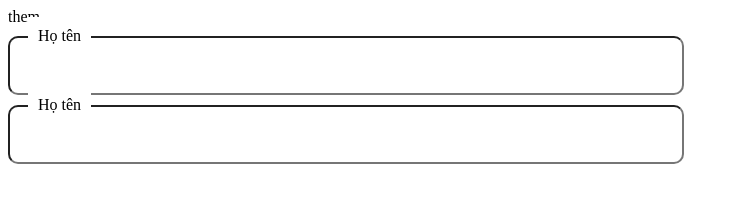
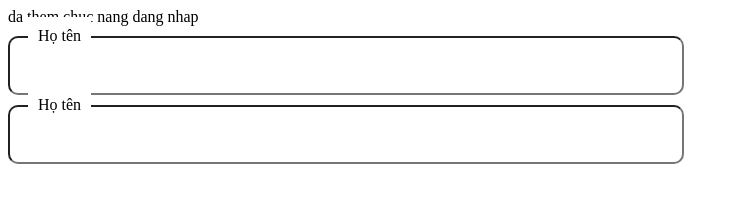
Before and after one commit to vugiakhanh2610/discussion, a plain HTML site: page index.html in a window 1280 px wide. Shown: the whole page, without its empty margins (0-739 px from the left). Drawn offline with Linux system fonts and the light colour scheme.

Commit message:
them chuc nang dang nhap

```diff
--- a/index.html
+++ b/index.html
@@ -36,7 +36,7 @@
 </head>
 <body>
   <form action="">
-  <div>them</div>
+  <div>da them chuc nang dang nhap</div>
     <div class="form">
          <input type="text" class="form-input"/>
          <label for="name" class="form-label">Họ tên</label>
```
